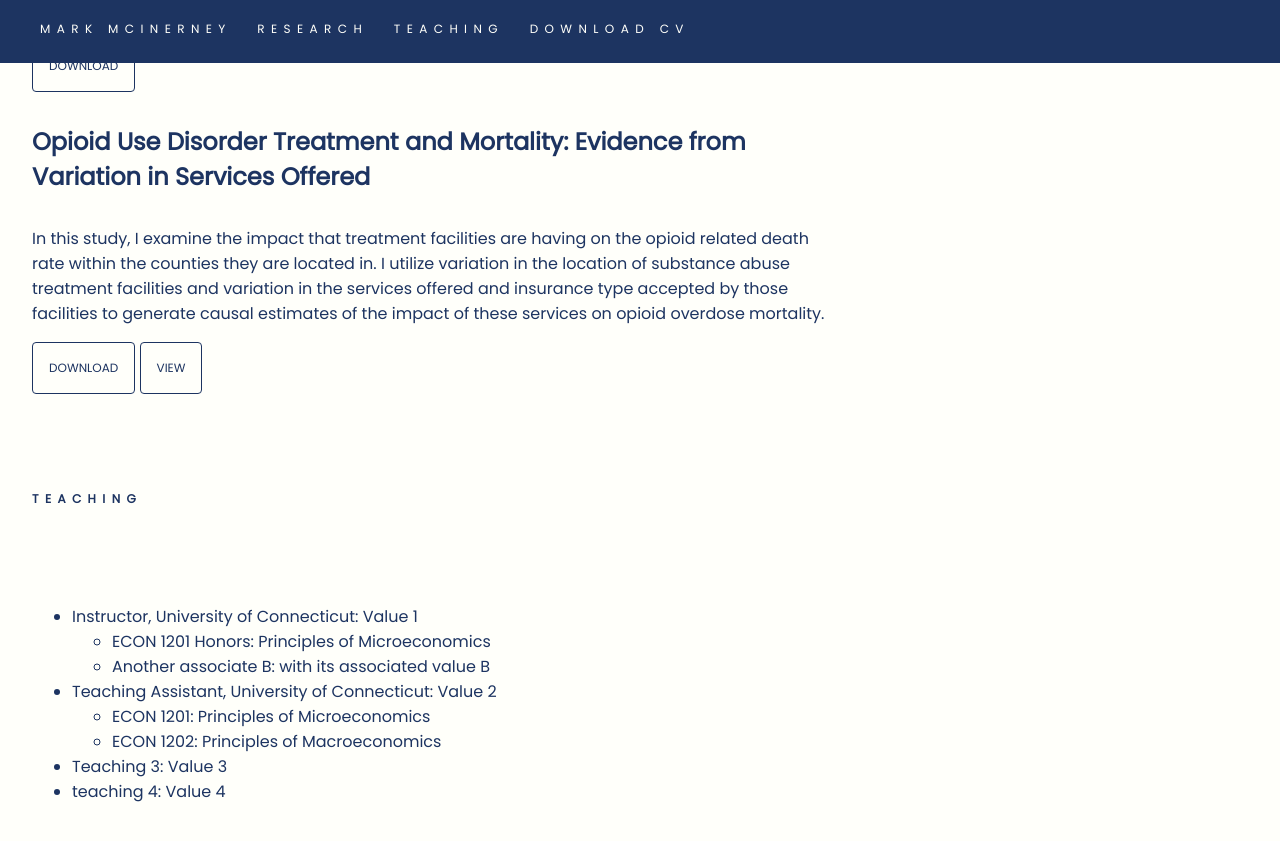
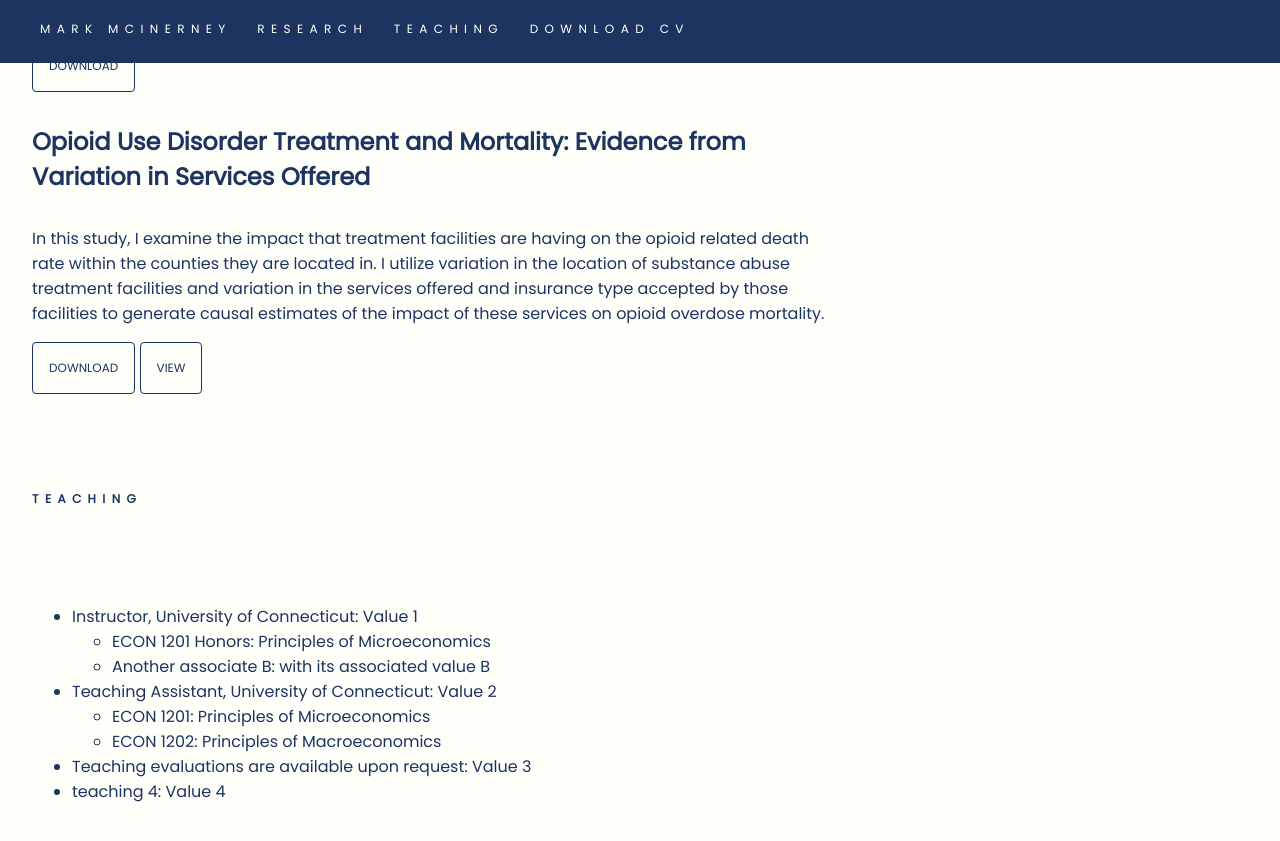
Before and after one commit to mattmotel/markmcinerney, a Jekyll site: the page built from index.md, in a window 1280 px wide and 900 px high, scrolled down 1444 px. Shown: the top 841 px of the window. Built offline with Jekyll 4.4.1, drawn with Linux system fonts in a browser that asks for light colours.

Commit message:
Updated Index

```diff
--- a/index.md
+++ b/index.md
@@ -17,7 +17,7 @@ teaching:
     sub-arbitrary: Principles of Microeconomics
   - nested: ECON 1202
     sub-arbitrary: Principles of Macroeconomics
-- top-level: Teaching 3
+- top-level: Teaching evaluations are available upon request
   arbitrary: Value 3
 - top-level: teaching 4
   arbitrary: Value 4
```
